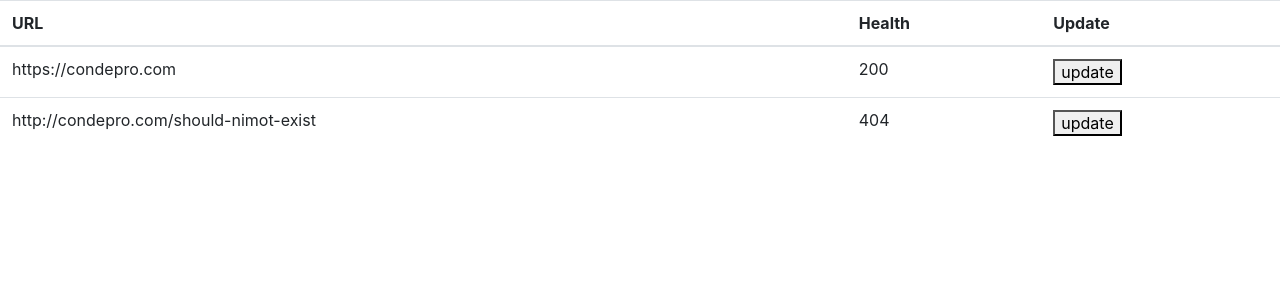
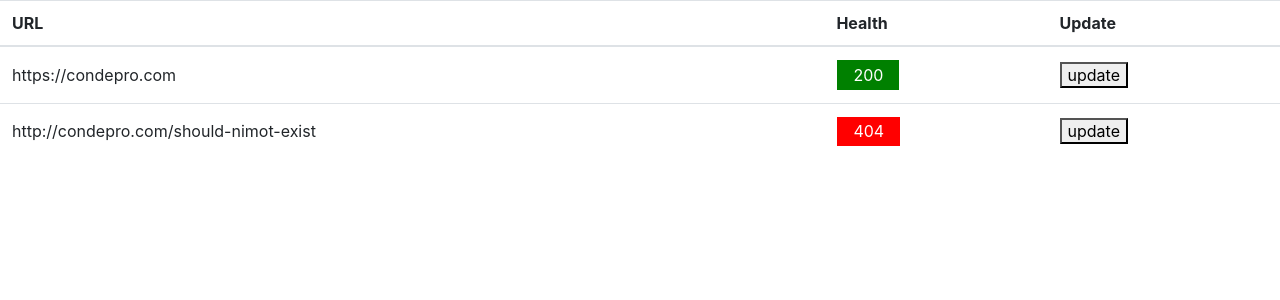
Before and after one commit to mmarcotte/url-scanner, a Flask app: page / in a window 1280 px wide. Shown: the top 300 px of the page. Run offline with Flask 2, Linux system fonts and the light colour scheme; some libraries are stand-ins or nearby versions.

Commit message:
UI getting updated with health

```diff
--- a/app.py
+++ b/app.py
@@ -5,8 +5,8 @@ from flask_session import Session
 app = Flask(__name__)
 
 urls = [
-    {"url": 'https://condepro.com', "health": "200"},
-    {"url": 'http://condepro.com/should-nimot-exist', "health": "404"}
+    {"id": 1, "url": 'https://condepro.com', "health": "200"},
+    {"id": 2, "url": 'http://condepro.com/should-nimot-exist', "health": "404"}
 ]
 
 @app.route("/")
@@ -15,17 +15,21 @@ def index():
     # show their health
     return render_template("index.html", urls=urls)
 
-@app.route("/api/scan")
-def scan():
-    url = request.args.get('url')
+@app.route("/api/scan/<int:id>")
+def scan(id):
+    # ascertain the URL, and then make a call to check its health
+    for row in urls:
+        if row["id"] == id:
+            url = row["url"]
+            print(url)
     res = requests.get(url)
+    # save the status update for this URL so we know to show it next time
+    # report status update to the requester
+
     return jsonify({
         "health": res.status_code
+        ## maybe include
     })
 
-
-
-    # fetch the URL
-    # return JSON about health
 # need to add a URL
 # need to remove a URL
--- /dev/null
+++ b/install.sql
@@ -0,0 +1,3 @@
+CREATE TABLE urls (
+    id SE
+)
--- /dev/null
+++ b/static/css/styles.css
@@ -0,0 +1,13 @@
+html {
+    box-sizing: border-box;
+}
+.health {
+    padding: 0.3em 1em;
+    margin: 1px;
+    display: inline-block;
+}
+.health-200 { background-color: green; color: #fff; }
+.health-404 { background-color: red; color: #fff; }
+.health-302, .health-301 { background-color: gold; color: #222222 }
+
+.table td { vertical-align: middle; }
--- a/static/js/scanner.js
+++ b/static/js/scanner.js
@@ -6,14 +6,18 @@ document.addEventListener("DOMContentLoaded", function(){
     for(var i = 0; i < objs.length; i++) {
         objs[i].addEventListener("click", function(e){
             e.preventDefault();
-            scanUrl(event.target.dataset.url)
+            checkHealth(event.target.dataset.id)
       });
     }
 });
 
-function scanUrl(url) {
-    fetch('http://127.0.0.1:5000/api/scan?url=' + encodeURIComponent(url))
+function checkHealth(id) {
+    fetch('http://127.0.0.1:5000/api/scan/' + id)
         .then(response => response.json())
-        .then(data => console.log(data))
+        .then(data => {
+            var obj = document.getElementById('health-' + id)
+            obj.innerHTML = data.health
+            obj.className = 'health health-' + data.health
+        })
         .catch(err => console.log(err))
 }
--- a/templates/index.html
+++ b/templates/index.html
@@ -7,6 +7,7 @@
       integrity="sha384-Vkoo8x4CGsO3+Hhxv8T/Q5PaXtkKtu6ug5TOeNV6gBiFeWPGFN9MuhOf23Q9Ifjh"
       crossorigin="anonymous"
     />
+    <link rel="stylesheet" type="text/css" href="{{ url_for('static', filename='css/styles.css') }}" />
     <script type="text/javascript" src="{{ url_for('static', filename='js/scanner.js') }}"></script>
 </head>
 <body>
@@ -22,8 +23,8 @@
             {% for url in urls %}
             <tr>
                 <td>{{ url["url"] }}</td>
-                <td>{{ url["health"] }}</td>
-                <td><button class="update-health" data-url="{{ url["url"] }}" >update</button></td>
+                <td><span id="health-{{ url["id"] }}" class="health health-{{ url["health"] }}">{{ url["health"] }}</span></td>
+                <td><button class="update-health" data-id="{{ url['id'] }}" data-url="{{ url['url'] }}" >update</button></td>
             </tr>
             {% endfor %}
         </tbody>
```
